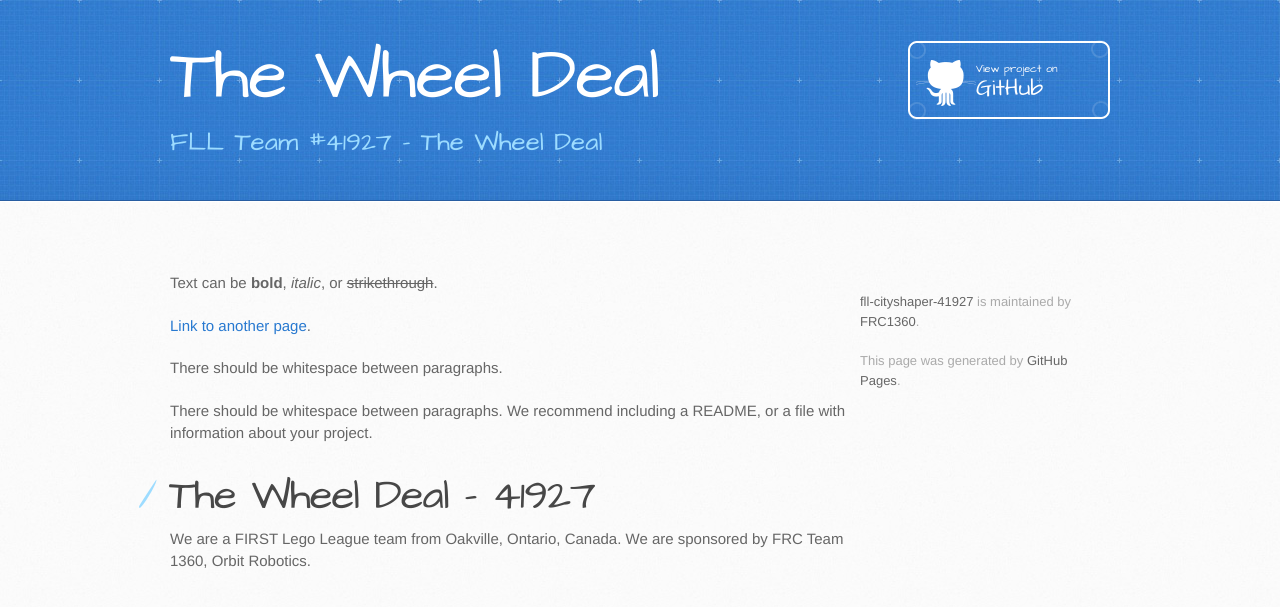
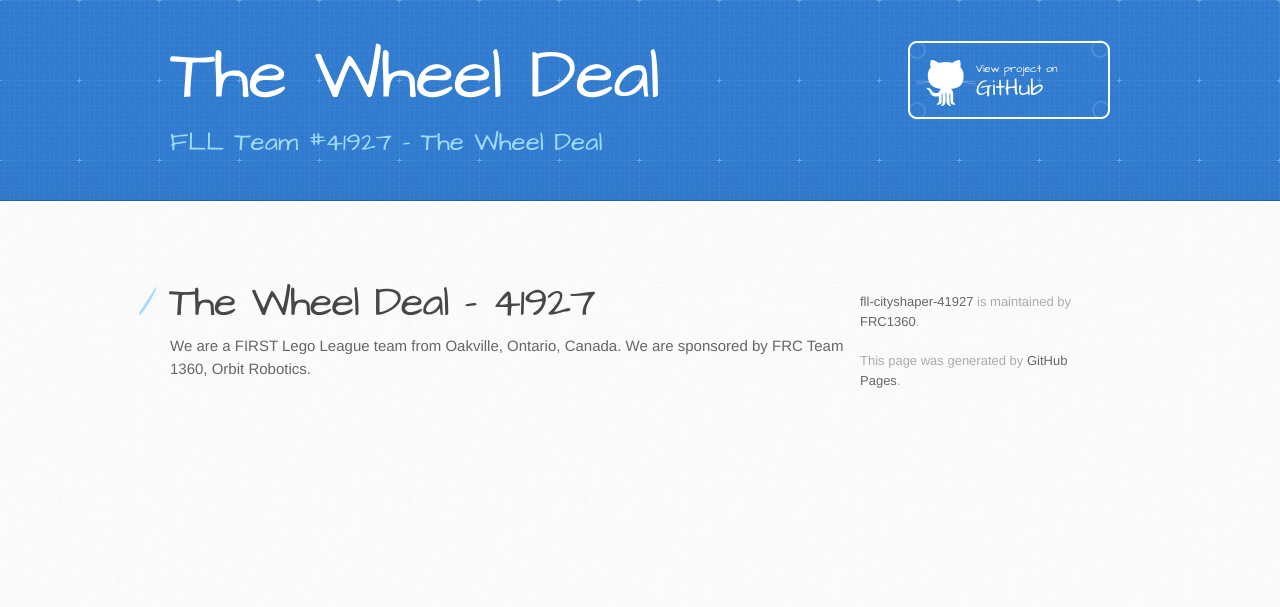
Before and after one commit to FRC1360/fll-cityshaper-41927, a Jekyll site: the page built from index.md, in a window 1280 px wide. Shown: the top 607 px of the page. Built offline with Jekyll 4.4.1, drawn with Linux system fonts in a browser that asks for light colours; our own code applies the rules of GitHub Pages for plain Markdown files.

Commit message:
Remove remaining default text from index.md

```diff
--- a/index.md
+++ b/index.md
@@ -2,14 +2,6 @@
 layout: default
 ---
 
-Text can be **bold**, _italic_, or ~~strikethrough~~.
-
-[Link to another page](./another-page.html).
-
-There should be whitespace between paragraphs.
-
-There should be whitespace between paragraphs. We recommend including a README, or a file with information about your project.
-
 # The Wheel Deal - 41927
 
 We are a FIRST Lego League team from Oakville, Ontario, Canada. We are sponsored by FRC Team 1360, Orbit Robotics.
```
